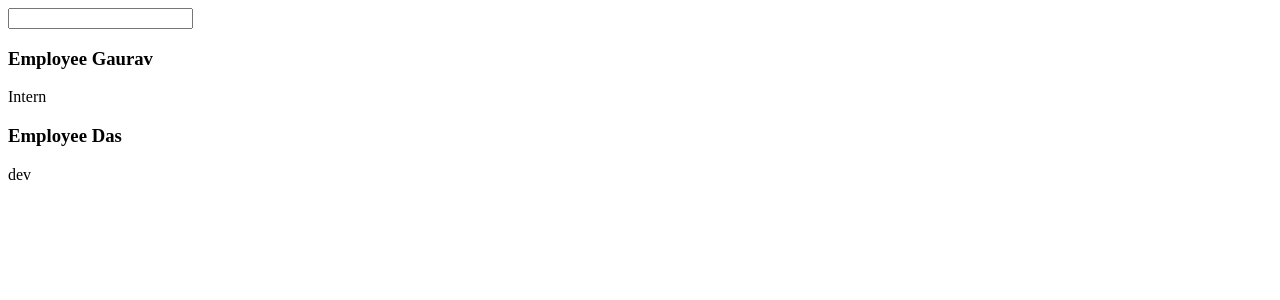
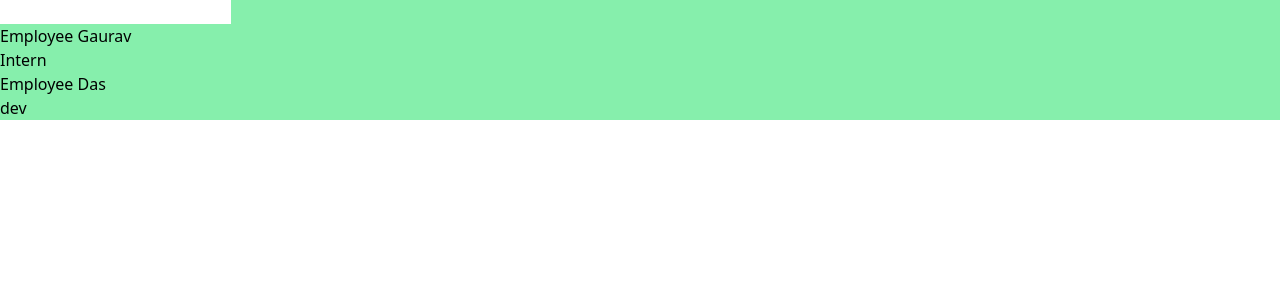
Before and after one commit to GauravDas02/react, a React (Create React App) app: page / in a window 1280 px wide. Shown: the top 300 px of the page. Built offline with nearby package versions, Linux system fonts and the light colour scheme.

Commit message:
install tailwind

```diff
--- a/package.json
+++ b/package.json
@@ -34,5 +34,8 @@
       "last 1 firefox version",
       "last 1 safari version"
     ]
+  },
+  "devDependencies": {
+    "tailwindcss": "^3.3.2"
   }
 }
--- a/src/App.js
+++ b/src/App.js
@@ -1,4 +1,4 @@
-import './App.css';
+import './index.css';
 import Employee from './components/Employee';
 import { useState } from 'react';
 
@@ -7,7 +7,7 @@
 
   const showEmployees = true;
   return (
-    <div className="App">
+    <div className="App bg-green-300">
       {showEmployees ? (
         <>
         <input type='text' onChange={(e) =>
--- /dev/null
+++ b/src/index.css
@@ -0,0 +1,3 @@
+@tailwind base;
+@tailwind components;
+@tailwind utilities;
--- /dev/null
+++ b/tailwind.config.js
@@ -0,0 +1,8 @@
+/** @type {import('tailwindcss').Config} */
+module.exports = {
+  content: ["./src/**/*.{html,js}"],
+  theme: {
+    extend: {},
+  },
+  plugins: [],
+}
```
Also changed, not shown: src/App.css (deleted), 1 other file (tests, documents, lock files or other folders).
